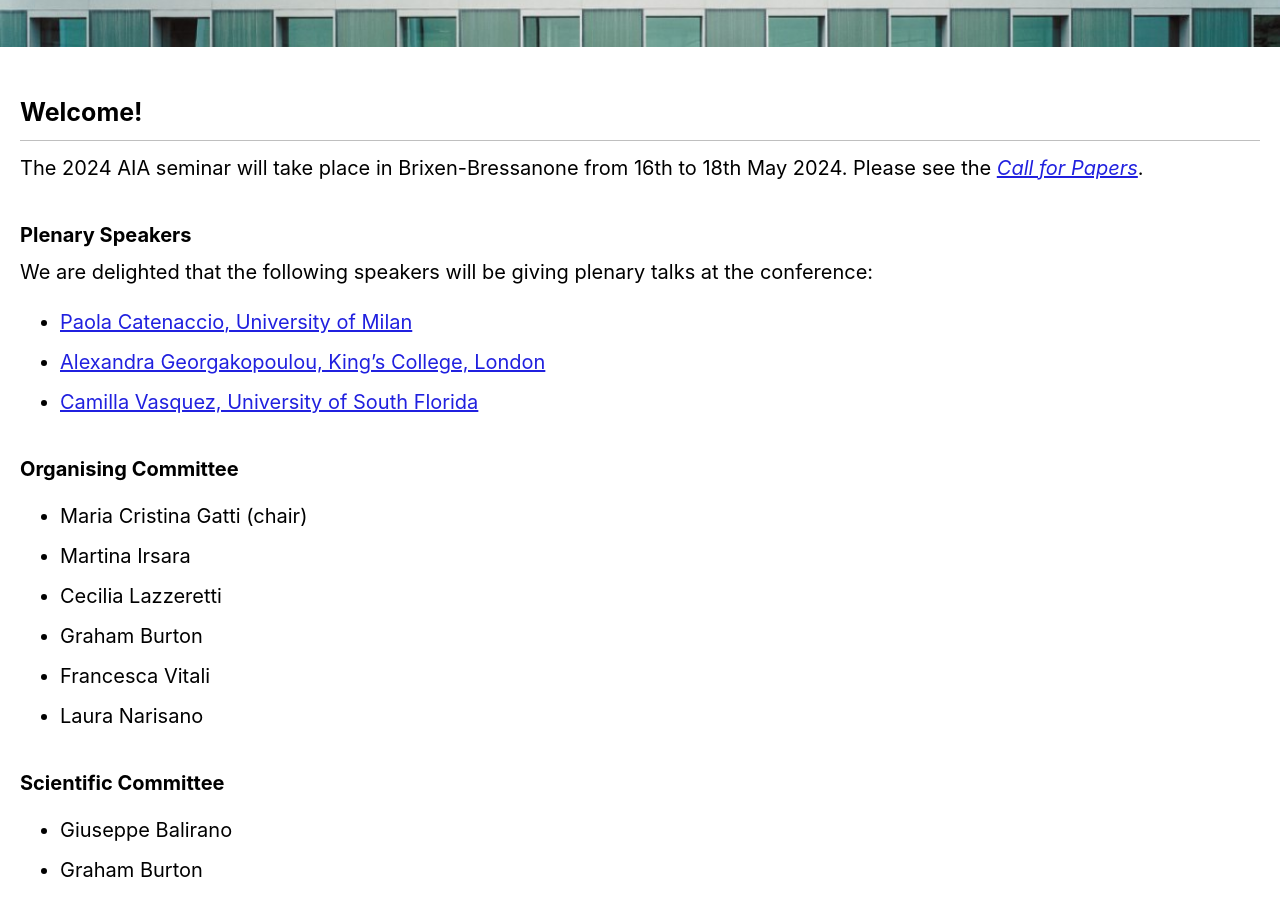
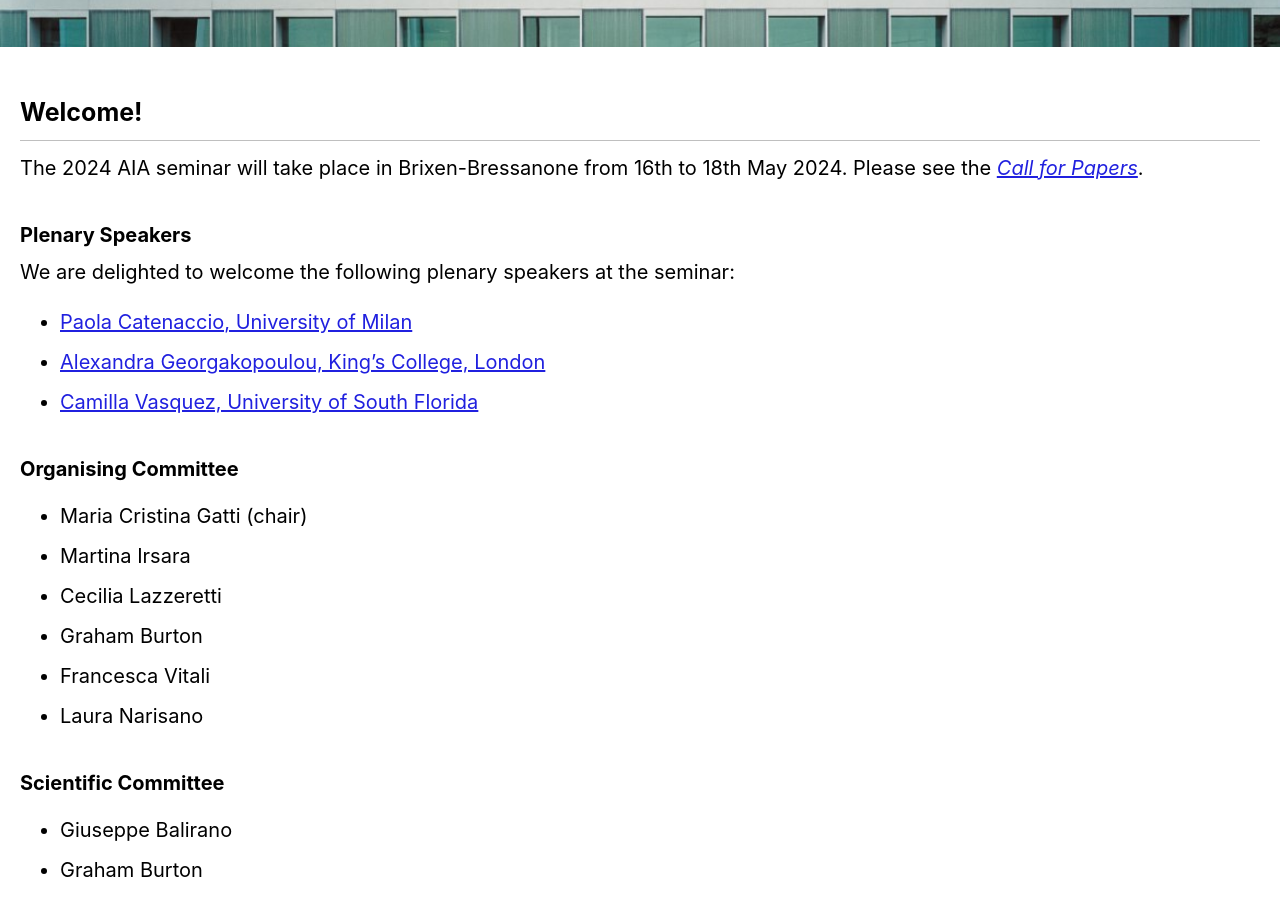
Before and after one commit to gfburton/aiabrixen2024, a Jekyll site: the page built from _pages/home.md, in a window 1280 px wide and 900 px high, scrolled down 370 px. Built offline with Jekyll 4.4.1, drawn with Linux system fonts in a browser that asks for light colours; cached includes are drawn as plain includes; nearby versions of some CDN libraries.

Commit message:
Update home.md

```diff
--- a/_pages/home.md
+++ b/_pages/home.md
@@ -16,7 +16,7 @@ Please see the _[Call for Papers](https://gfburton.github.io/aiabrixen2024/cfp/)
 
 ### Plenary Speakers
 
-We are delighted that the following speakers will be giving plenary talks at the conference:
+We are delighted to welcome the following plenary speakers at the seminar:
 
 * [Paola Catenaccio, University of Milan](https://www.unimi.it/it/ugov/person/paola-catenaccio)
 * [Alexandra Georgakopoulou, King's College, London](https://www.kcl.ac.uk/people/alexandra-georgakopoulou)
```
